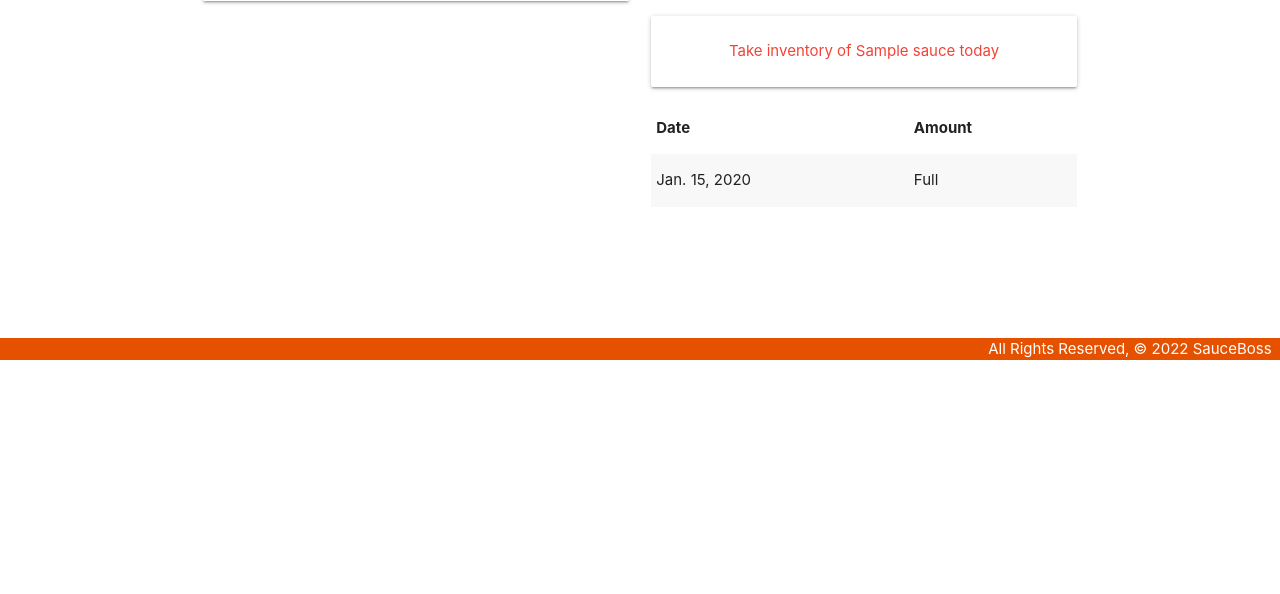
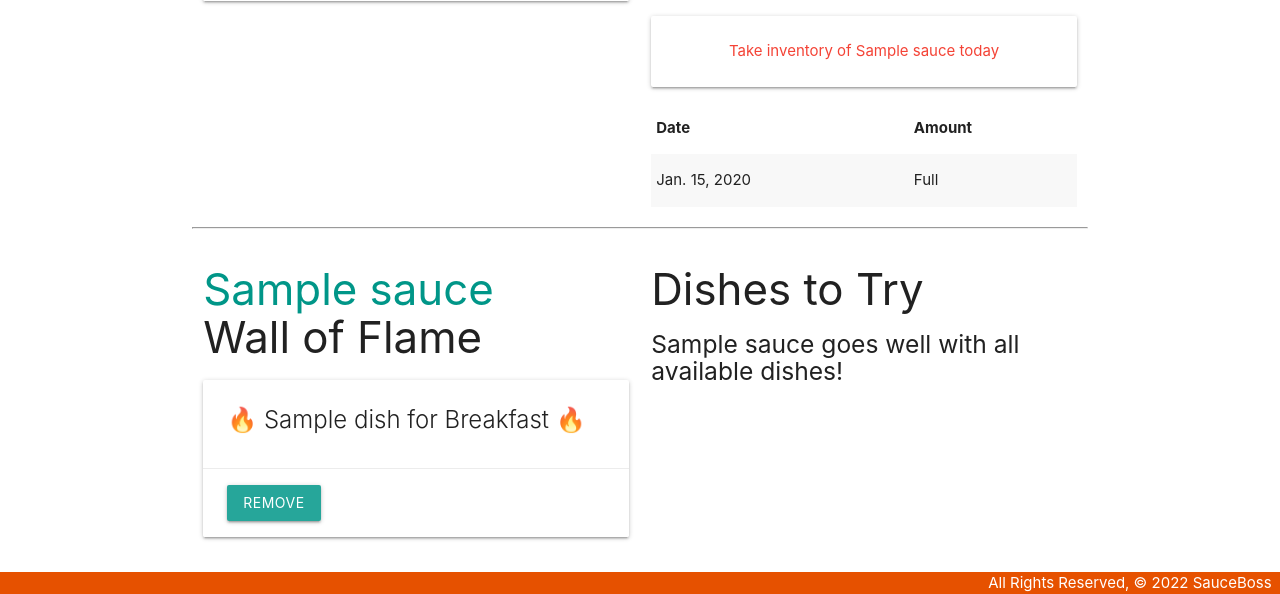
Before and after one commit to heyjudesmom/hot-sauce-collector, a Django app: page /sauces/1/ in a window 1280 px wide. Shown: the part 440-1034 px from the top of the page. Before the commit the page ends 800 px from the top, so only its background shows below. Run offline with Django 4.2, Linux system fonts and the light colour scheme; tables that the repository leaves empty hold one stand-in row (values such as "Sample post").

Commit message:
Add assoc and unassoc methods to sauce and dish

```diff
--- a/main_app/models.py
+++ b/main_app/models.py
@@ -37,6 +37,7 @@ class Sauce(models.Model):
     region = models.CharField(max_length=50)
     notable_ingredients = models.TextField(max_length=100)
     scoville_scale = models.PositiveIntegerField()
+    dishes = models.ManyToManyField(Dish)
 
     def __str__(self):
         return f'({self.id}) {self.name}'
--- a/main_app/templates/sauces/detail.html
+++ b/main_app/templates/sauces/detail.html
@@ -45,6 +45,55 @@
     </table>
   </div>
 </div>
+<!-- This is all new markup to be added just above the <script> tag -->
+  <hr>
+  <div class="row">
+    <div class="col s6">
+      <h3> <span class="teal-text">{{sauce.name}} </span><br>Wall of Flame</h3>
+      {% if sauce.dishes.count %}
+        {% for dish in sauce.dishes.all %}
+          <div class="card">
+            <div class="card-content">
+              <span class="card-title">
+                <span>&#128293; {{ dish.name }}</span> for {{ dish.meal }} &#128293;
+              </span>
+            </div>
+            <div class="card-action">
+              <form action="{% url 'unassoc_dish' sauce.id dish.id %}" method="POST">
+                {% csrf_token %}
+                <button type="submit" class="btn">REMOVE</button>
+              </form>
+            </div>
+          </div>
+        {% endfor %}
+      {% else %}
+        <h5>No Favorites Yet :(</h5>
+      {% endif %}
+    </div>
+    <!-- Available toys will come after this line -->
+    <div class="col s6">
+      <h3>Dishes to Try</h3>
+      {% if dishes.count %}
+        {% for dish in dishes.all %}
+          <div class="card">
+            <div class="card-content">
+              <span class="card-title">
+                <span>{{ dish.name }}</span> for {{ dish.meal }}
+              </span>
+            </div>
+            <div class="card-action">
+              <form action="{% url 'assoc_dish' sauce.id dish.id %}" method="POST">
+                {% csrf_token %}
+                <button type="submit" class="btn">Add</button>
+              </form>
+            </div>
+          </div>
+        {% endfor %}
+      {% else %}
+        <h5>{{sauce.name}} goes well with all available dishes! </h5>
+      {% endif %}
+    </div>
+  </div>
 
 <script>
 const dateEl = document.getElementById('id_date');
--- a/main_app/urls.py
+++ b/main_app/urls.py
@@ -10,6 +10,8 @@ urlpatterns = [
     path('sauces/<int:pk>/update/', views.SauceUpdate.as_view(), name='sauces_update'),
     path('sauces/<int:pk>/delete/', views.SauceDelete.as_view(), name='sauces_delete'),
     path('sauces/<int:sauce_id>/add_stock/', views.add_stock, name='add_stock'),
+    path('sauces/<int:sauce_id>/assoc_dish/<int:dish_id>/', views.assoc_dish, name='assoc_dish'),
+    path('sauces/<int:sauce_id>/unassoc_dish/<int:dish_id>/', views.unassoc_dish, name='unassoc_dish'),
     path('dishes/', views.DishList.as_view(), name='dishes_index'),
     path('dishes/<int:pk>/', views.DishDetail.as_view(), name='dishes_detail'),
     path('dishes/create/', views.DishCreate.as_view(), name='dishes_create'),
--- a/main_app/views.py
+++ b/main_app/views.py
@@ -18,9 +18,13 @@ def sauces_index(request):
 
 def sauces_detail(request, sauce_id):
     sauce = Sauce.objects.get(id=sauce_id)
+    id_list = sauce.dishes.all().values_list('id')
+    dishes_sauce_doesnt_have = Dish.objects.exclude(id__in=id_list)
     stock_form = StockForm()
     return render(request, 'sauces/detail.html', {
-        'sauce': sauce, 'stock_form': stock_form
+        'sauce': sauce,
+        'stock_form': stock_form,
+        'dishes': dishes_sauce_doesnt_have
         })
 
 def add_stock(request, sauce_id):
@@ -31,9 +35,18 @@ def add_stock(request, sauce_id):
         new_stock.save()
     return redirect('detail', sauce_id=sauce_id)
 
+def assoc_dish(request, sauce_id, dish_id):
+    Sauce.objects.get(id=sauce_id).dishes.add(dish_id)
+    return redirect('detail', sauce_id=sauce_id)
+
+def unassoc_dish(request, sauce_id, dish_id):
+    Sauce.objects.get(id=sauce_id).dishes.remove(dish_id)
+    return redirect('detail', sauce_id=sauce_id)
+
+
 class SauceCreate(CreateView):
     model = Sauce
-    fields = '__all__'
+    fields = ['name', 'region', 'notable_ingredients', 'scoville_scale']
 
 class SauceUpdate(UpdateView):
     model = Sauce
```
Also changed, not shown: main_app/migrations/0005_sauce_dishes.py (added).
